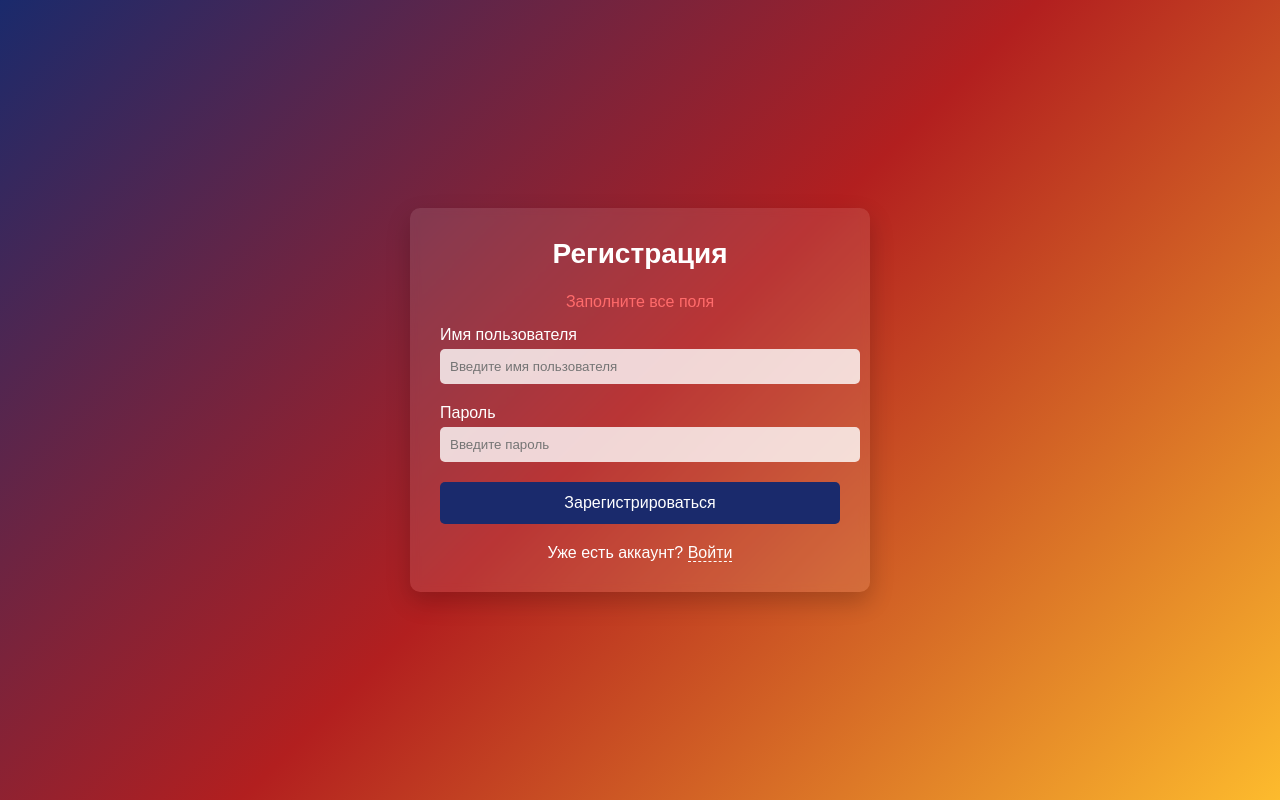
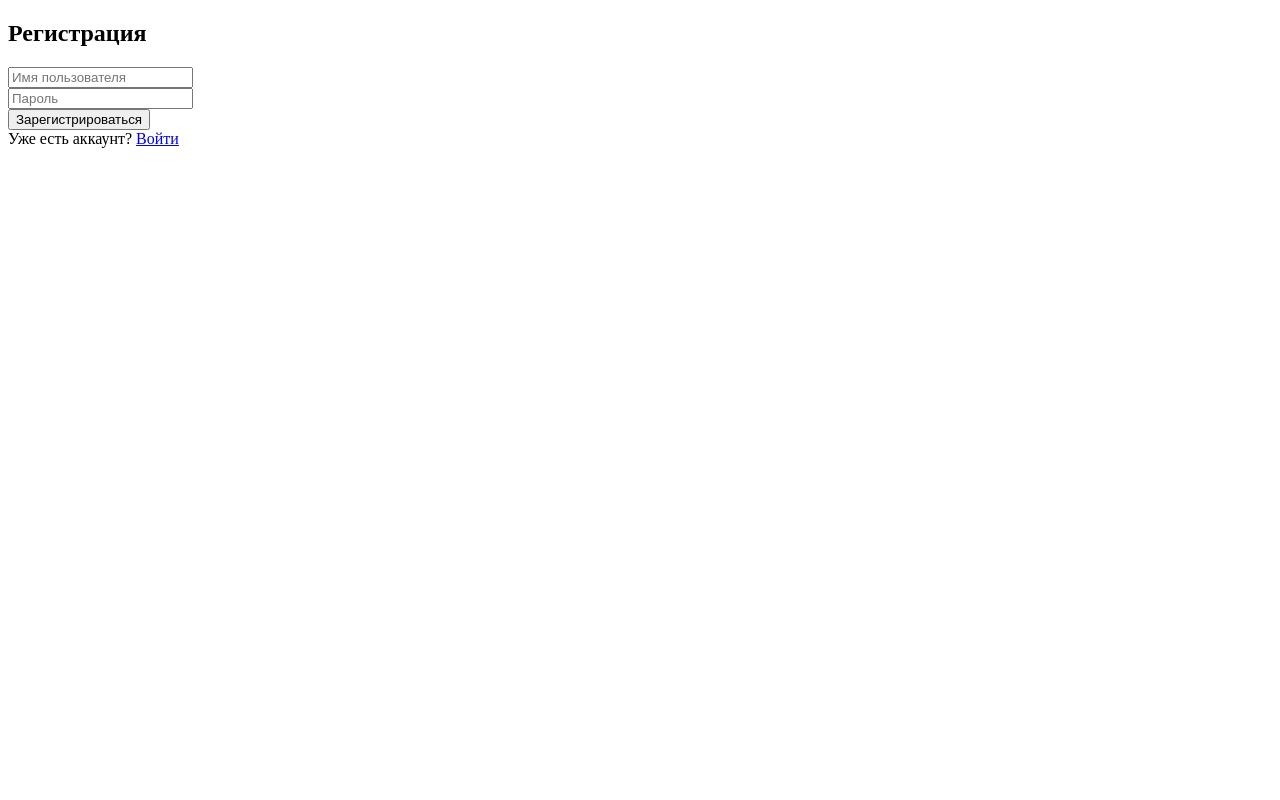
Before and after one commit to Nosochek333/hack, a plain HTML site: page register.html in a window 1280 px wide. Both pictures are taken after a click on the button "Зарегистрироваться". Drawn offline with Linux system fonts and the light colour scheme.

Commit message:
Update register.html

```diff
--- a/register.html
+++ b/register.html
@@ -4,93 +4,24 @@
     <meta charset="UTF-8">
     <meta name="viewport" content="width=device-width, initial-scale=1.0">
     <title>Регистрация | Ocean Wonders</title>
+    <link href="https://fonts.googleapis.com/css2?family=Montserrat:wght@400;600;700&display=swap" rel="stylesheet">
     <style>
-        body {
-            font-family: 'Arial', sans-serif;
-            margin: 0;
-            padding: 0;
-            background: linear-gradient(135deg, #1a2a6c, #b21f1f, #fdbb2d);
-            color: white;
-            min-height: 100vh;
-            display: flex;
-            justify-content: center;
-            align-items: center;
-        }
-        .auth-container {
-            background: rgba(255, 255, 255, 0.1);
-            padding: 30px;
-            border-radius: 10px;
-            width: 100%;
-            max-width: 400px;
-            backdrop-filter: blur(5px);
-            box-shadow: 0 10px 25px rgba(0, 0, 0, 0.2);
-        }
-        h2 {
-            text-align: center;
-            margin-top: 0;
-            font-size: 28px;
-        }
-        .form-group {
-            margin-bottom: 20px;
-        }
-        label {
-            display: block;
-            margin-bottom: 5px;
-        }
-        input {
-            width: 100%;
-            padding: 10px;
-            border: none;
-            border-radius: 5px;
-            background: rgba(255, 255, 255, 0.8);
-        }
-        button {
-            width: 100%;
-            padding: 12px;
-            border: none;
-            border-radius: 5px;
-            background: #1a2a6c;
-            color: white;
-            font-size: 16px;
-            cursor: pointer;
-            transition: background 0.3s;
-        }
-        button:hover {
-            background: #0f1a4a;
-        }
-        .switch-auth {
-            text-align: center;
-            margin-top: 20px;
-        }
-        .switch-auth a {
-            color: white;
-            text-decoration: none;
-            border-bottom: 1px dashed white;
-        }
-        .error {
-            color: #ff6b6b;
-            text-align: center;
-            margin-bottom: 15px;
-        }
+        /* Стили такие же как в login.html */
     </style>
 </head>
 <body>
     <div class="auth-container">
-        <h2 id="auth-title">Регистрация</h2>
-
-        <div id="error-message" class="error" style="display: none;"></div>
+        <h2>Регистрация</h2>
 
         <div class="form-group">
-            <label for="username">Имя пользователя</label>
-            <input type="text" id="username" placeholder="Введите имя пользователя">
+            <input type="text" id="username" placeholder="Имя пользователя">
         </div>
 
         <div class="form-group">
-            <label for="password">Пароль</label>
-            <input type="password" id="password" placeholder="Введите пароль">
+            <input type="password" id="password" placeholder="Пароль">
         </div>
 
-        <button id="auth-button" onclick="register()">Зарегистрироваться</button>
+        <button onclick="register()">Зарегистрироваться</button>
 
         <div class="switch-auth">
             Уже есть аккаунт? <a href="login.html">Войти</a>
@@ -98,17 +29,10 @@
     </div>
 
     <script>
-        // Очень простое "шифрование" (ROT13)
-        function simpleEncrypt(text) {
-            return text.split('').map(c => {
-                const code = c.charCodeAt(0);
-                if (code >= 65 && code <= 90) {
-                    return String.fromCharCode(((code - 65 + 13) % 26) + 65);
-                } else if (code >= 97 && code <= 122) {
-                    return String.fromCharCode(((code - 97 + 13) % 26) + 97);
-                }
-                return c;
-            }).join('');
+        function rot13(str) {
+            return str.replace(/[a-zA-Z]/g, function(c) {
+                return String.fromCharCode((c <= "Z" ? 90 : 122) >= (c = c.charCodeAt(0) + 13) ? c : c - 26);
+            });
         }
 
         function register() {
@@ -116,79 +40,36 @@
             const password = document.getElementById('password').value;
 
             if(!username || !password) {
-                showError('Заполните все поля');
+                alert('Заполните все поля!');
                 return;
             }
 
-            // Получаем существующих пользователей
-            let users = localStorage.getItem('users') ? JSON.parse(localStorage.getItem('users')) : [];
+            let users = JSON.parse(localStorage.getItem('users') || []);
 
-            // Проверяем, есть ли уже такой пользователь
             if(users.some(u => u.username === username)) {
-                showError('Пользователь с таким именем уже существует');
+                alert('Пользователь уже существует!');
                 return;
             }
 
-            // Добавляем нового пользователя
             users.push({
                 username: username,
-                password: simpleEncrypt(password) // "Шифруем" пароль
+                password: rot13(password)
             });
 
             localStorage.setItem('users', JSON.stringify(users));
 
-            // Создаем предустановленного админа, если его нет
-            if(!users.some(u => u.username === 'Nos')) {
-                users.push({
-                    username: 'Nos',
-                    password: simpleEncrypt('123qwe')
-                });
-                localStorage.setItem('users', JSON.stringify(users));
-            }
+            // Инициализируем баланс
+            let socksData = JSON.parse(localStorage.getItem('socksData') || {});
+            socksData[username] = 0;
+            localStorage.setItem('socksData', JSON.stringify(socksData));
 
-            // Автоматически входим после регистрации
-            loginUser(username, password);
-        }
-
-        function login() {
-            const username = document.getElementById('username').value;
-            const password = document.getElementById('password').value;
-
-            if(!username || !password) {
-                showError('Заполните все поля');
-                return;
-            }
-
-            const users = localStorage.getItem('users') ? JSON.parse(localStorage.getItem('users')) : [];
-            const user = users.find(u => u.username === username && u.password === simpleEncrypt(password));
-
-            if(user) {
-                loginUser(username, password);
-            } else {
-                showError('Неверное имя пользователя или пароль');
-            }
-        }
-
-        function loginUser(username, password) {
+            // Автовход
             localStorage.setItem('currentUser', JSON.stringify({
                 username: username,
-                password: simpleEncrypt(password)
+                password: rot13(password)
             }));
+
             window.location.href = 'index.html';
-        }
-
-        function showError(message) {
-            const errorEl = document.getElementById('error-message');
-            errorEl.textContent = message;
-            errorEl.style.display = 'block';
-        }
-
-        // Определяем, на какой странице мы находимся
-        if(window.location.pathname.includes('login.html')) {
-            document.getElementById('auth-title').textContent = 'Вход';
-            document.getElementById('auth-button').textContent = 'Войти';
-            document.getElementById('auth-button').onclick = login;
-            document.querySelector('.switch-auth').innerHTML = 'Нет аккаунта? <a href="register.html">Зарегистрироваться</a>';
         }
     </script>
 </body>
```
